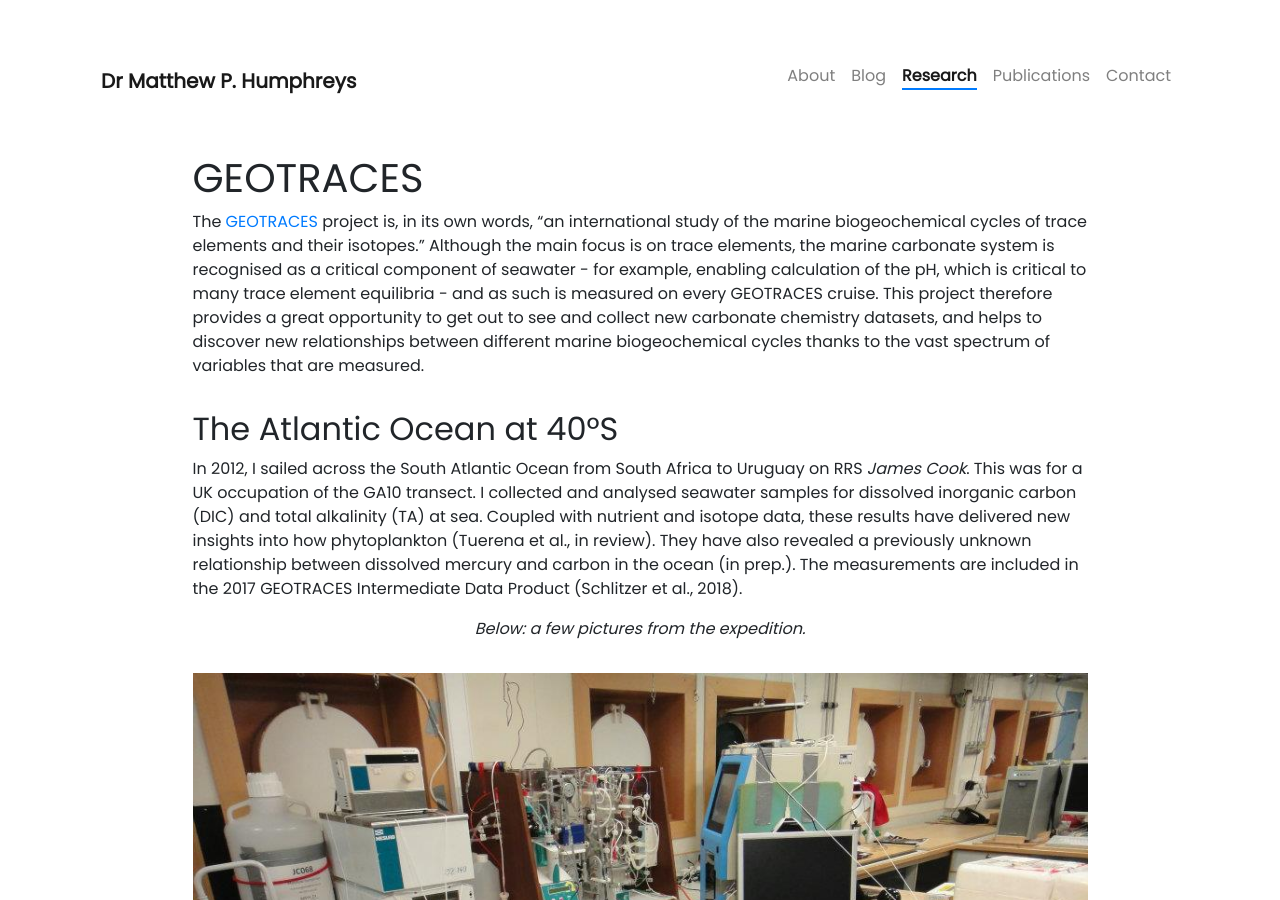
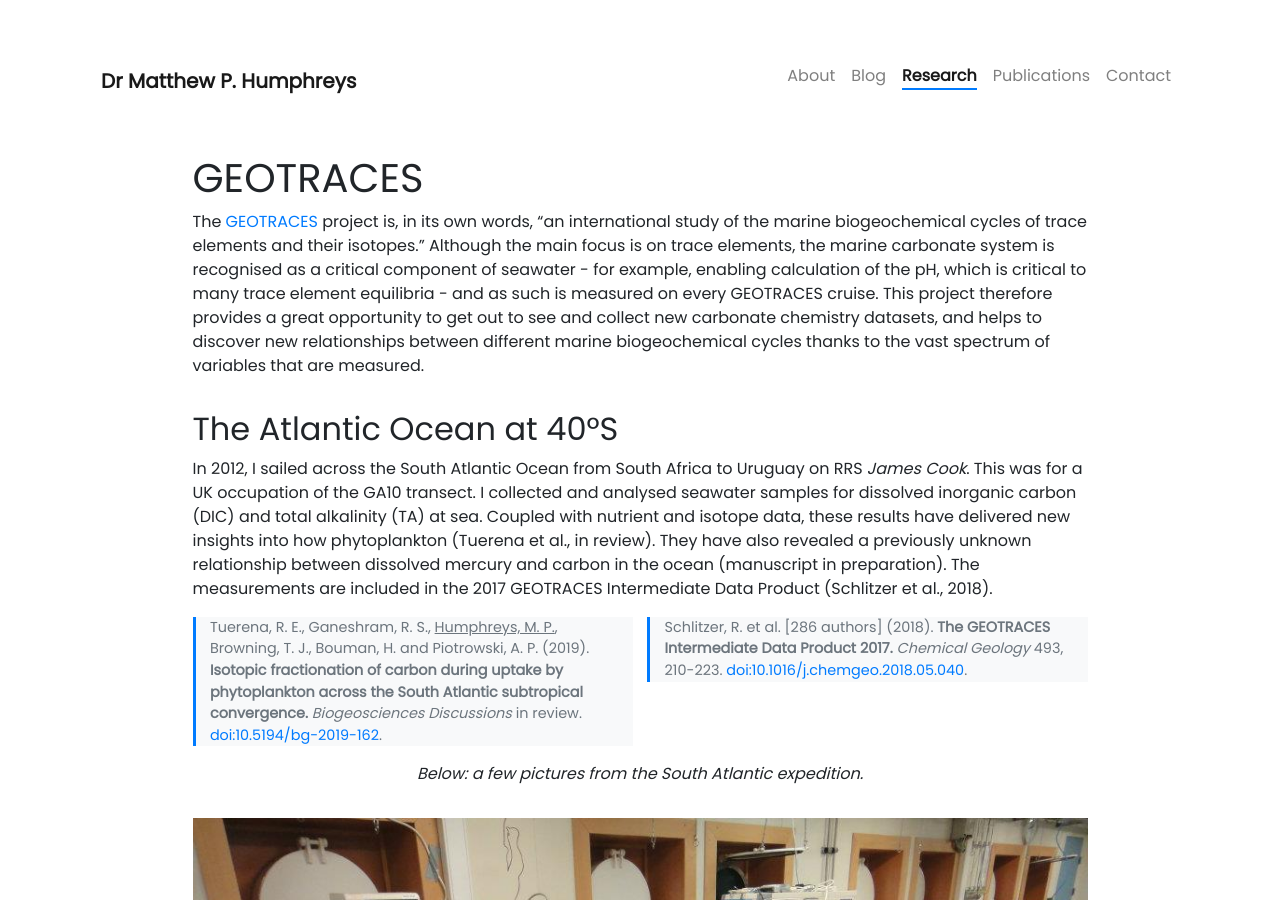
Before and after one commit to mvdh7/mvdh7.github.io, a Jekyll site: the page built from _projects/500-geotraces.md, in a window 1280 px wide and 900 px high. Built offline with Jekyll 4.4.1, drawn with Linux system fonts in a browser that asks for light colours; nearby versions of some CDN libraries; comment, search, counter and statistics services are not loaded.

Commit message:
Add publications

```diff
--- a/_projects/500-geotraces.md
+++ b/_projects/500-geotraces.md
@@ -12,9 +12,21 @@ The [GEOTRACES](http://www.geotraces.org) project is, in its own words, "an inte
 
 ## The Atlantic Ocean at 40°S
 
-In 2012, I sailed across the South Atlantic Ocean from South Africa to Uruguay on RRS *James Cook*. This was for a UK occupation of the GA10 transect. I collected and analysed seawater samples for dissolved inorganic carbon (DIC) and total alkalinity (TA) at sea. Coupled with nutrient and isotope data, these results have delivered new insights into how phytoplankton (Tuerena et al., in review). They have also revealed a previously unknown relationship between dissolved mercury and carbon in the ocean (in prep.). The measurements are included in the 2017 GEOTRACES Intermediate Data Product (Schlitzer et al., 2018).
+In 2012, I sailed across the South Atlantic Ocean from South Africa to Uruguay on RRS *James Cook*. This was for a UK occupation of the GA10 transect. I collected and analysed seawater samples for dissolved inorganic carbon (DIC) and total alkalinity (TA) at sea. Coupled with nutrient and isotope data, these results have delivered new insights into how phytoplankton (Tuerena et al., in review). They have also revealed a previously unknown relationship between dissolved mercury and carbon in the ocean (manuscript in preparation). The measurements are included in the 2017 GEOTRACES Intermediate Data Product (Schlitzer et al., 2018).
 
-<p class="text-center"><i>Below: a few pictures from the expedition.</i></p>
+<div style="display:flex; font-size:90%; flex-wrap:wrap">
+
+<div style="padding-right:0.8%; width:50%; min-width:200px"><blockquote>
+Tuerena, R. E., Ganeshram, R. S., <u>Humphreys, M. P.</u>, Browning, T. J., Bouman, H. and Piotrowski, A. P. (2019). <strong>Isotopic fractionation of carbon during uptake by phytoplankton across the South Atlantic subtropical convergence.</strong> <em>Biogeosciences Discussions</em> in review. <a href="https://doi.org/10.5194/bg-2019-162">doi:10.5194/bg-2019-162</a>.
+</blockquote></div>
+
+<div style="padding-left:0.8%; width:50%; min-width:200px"><blockquote>
+Schlitzer, R. et al. [286 authors] (2018). <strong>The GEOTRACES Intermediate Data Product 2017.</strong> <em>Chemical Geology</em> 493, 210-223. <a href="https://doi.org/10.1016/j.chemgeo.2018.05.040">doi:10.1016/j.chemgeo.2018.05.040</a>.
+</blockquote></div>
+
+</div>
+
+<p class="text-center"><i>Below: a few pictures from the South Atlantic expedition.</i></p>
 
 <div id="carouselExampleIndicators" class="carousel slide" data-ride="carousel">
   <ol class="carousel-indicators">
@@ -38,7 +50,7 @@ In 2012, I sailed across the South Atlantic Ocean from South Africa to Uruguay o
     <div class="carousel-item">
       <img class="d-block w-100" src="/images/geotraces/ga10gough.jpg" alt="Wandering albatross soar beside Gough Island">
       <div class="carousel-caption d-none d-md-block">
-        <h6><b>Wandering albatross soar beside Gough Island</b></h6>
+        <h6><b>Wandering albatross soar beside Gough Island in the mid-Atlantic</b></h6>
       </div>
     </div>
   </div>
```
Also changed, not shown: other parts of _projects/500-geotraces.md (+1 -1 lines), _projects/600-ukoa.md (+1 -1 lines).
